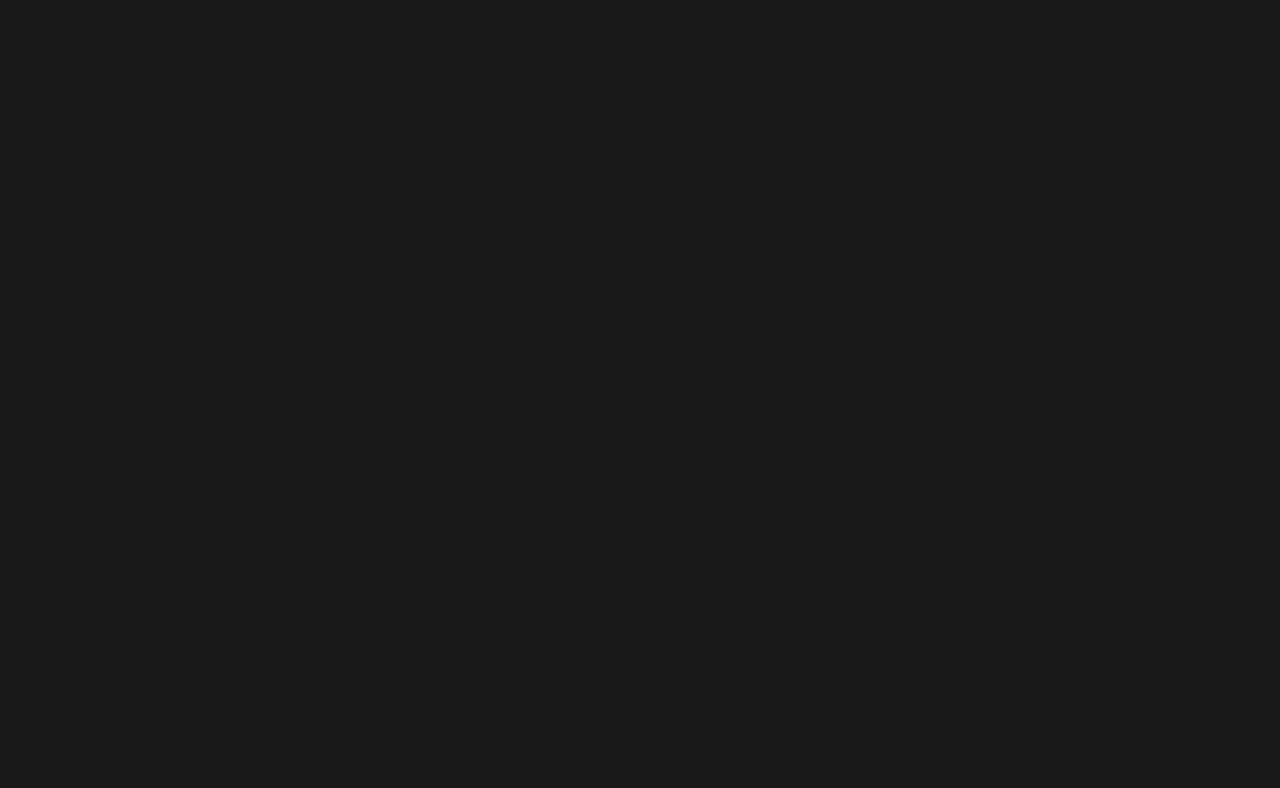
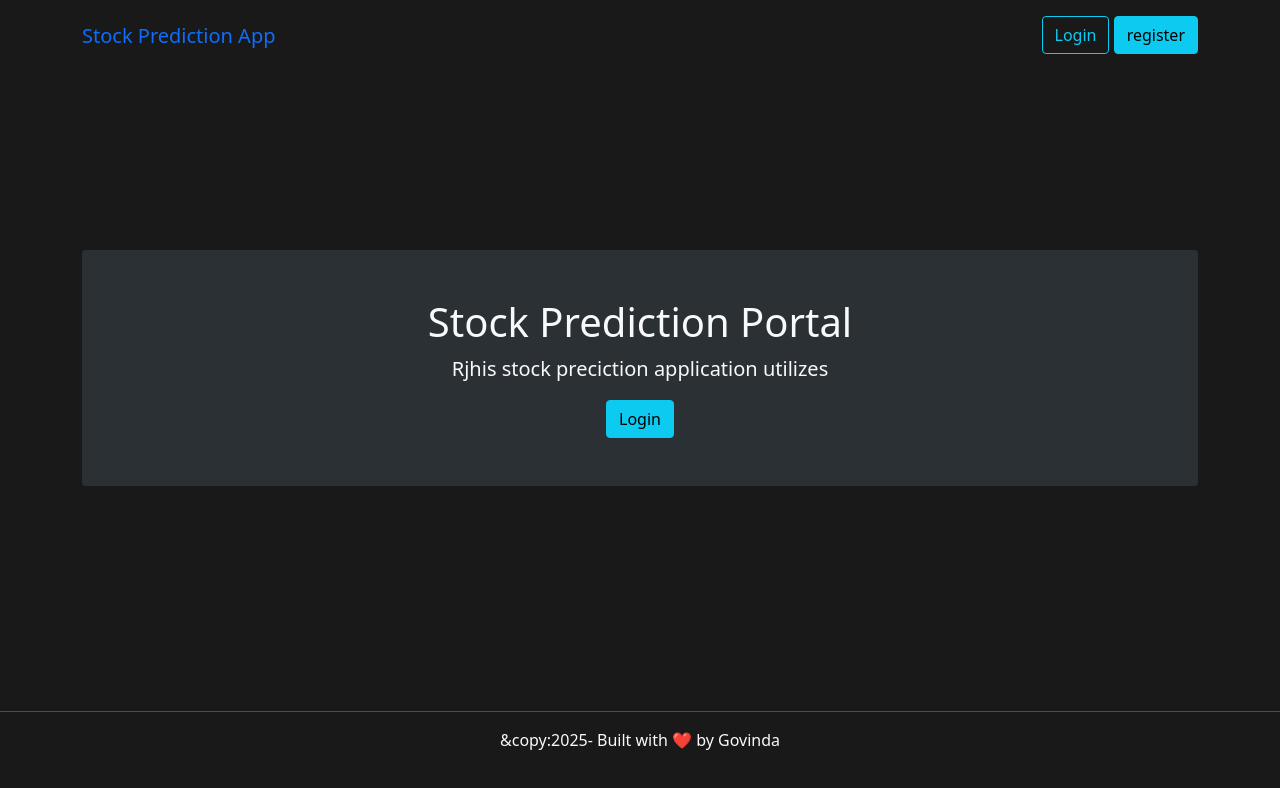
Before and after one commit to Govindaspkta/stock-prediction-portal, a React (Vite) app in the folder frontend-react/: page / in a window 1280 px wide. Shown: the top 788 px of the page. Built offline with nearby package versions, Linux system fonts and the light colour scheme.

Commit message:
added components footer main header

```diff
--- a/frontend-react/src/App.jsx
+++ b/frontend-react/src/App.jsx
@@ -1,10 +1,20 @@
 import { useState } from 'react'
 import './assets/css/style.css'
+import Header from './components/Header'
+import Footer from './components/Footer'
+import Main from './components/Main'
 
 function App() {
   return(
 
  <>
+
+<Header />
+
+<Main />
+
+<Footer />
+
  </>
 )}
 export default App
--- a/frontend-react/src/assets/css/style.css
+++ b/frontend-react/src/assets/css/style.css
@@ -1,3 +1,15 @@
 body{
     background-color: rgb(26, 25, 25);
 }
+
+.bg-light-dark{
+    background-color: #2b3035;
+}
+#root{
+    display:flex;
+    flex-direction:column;
+    min-height: 100vh;
+}
+.container{
+    flex:1;
+}
--- /dev/null
+++ b/frontend-react/src/components/Footer.jsx
@@ -0,0 +1,19 @@
+import React from 'react'
+
+const Footer = () => {
+  return (
+    <>
+
+    <footer className='footer py-3 my-3'>
+<hr className='border-bottom'/>
+<p className='text-light text-center'>&copy:2025- Built with ❤️ by Govinda</p>
+
+
+
+    </footer>
+    </>
+
+  )
+}
+
+export default Footer
--- /dev/null
+++ b/frontend-react/src/components/Header.jsx
@@ -0,0 +1,20 @@
+import React from 'react'
+
+const Header = () => {
+  return (
+
+    <>
+    <nav className='navbar container pt-3 pb-3 align-items-start'>
+        <a className='navbar-brand tecxt-light' href="">Stock Prediction App</a>
+        <div>
+            <a className='btn btn-outline-info' href="">Login</a>
+             &nbsp;
+            <a className='btn btn-info' href="">register</a>
+        </div>
+    </nav>
+    </>
+
+  )
+}
+
+export default Header
--- /dev/null
+++ b/frontend-react/src/components/Main.jsx
@@ -0,0 +1,16 @@
+import React from 'react'
+
+const Main = () => {
+  return (
+<div className='container'>
+    <div className='p-5 text-center bg-light-dark rounded'>
+        <h1 className='text-light'>Stock Prediction Portal</h1>
+        <p className='text-light lead'>Rjhis stock preciction application utilizes </p>
+        <a className='btn btn-info' href="">Login</a>
+    </div>
+
+
+</div>  )
+}
+
+export default Main
```
